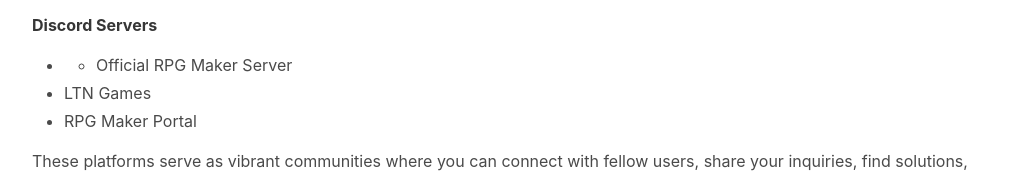
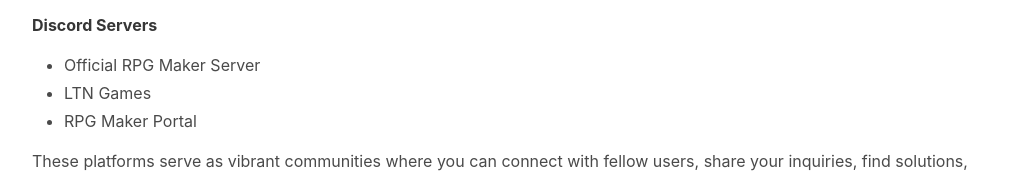
Before and after one commit to ltngames/ltngames.github.io, an Eleventy site: page src/support.md in a window 1280 px wide. Shown: the part 1249-1425 px from the top of the page, without its empty margins (128-1147 px from the left). Built offline with nearby package versions, Linux system fonts and the light colour scheme; Eleventy itself is replaced by a stand-in of ours; files that its build step writes are made by us from their sources; what cheerio would draw is missing.

Commit message:
fix minor formatting issue in support

```diff
--- a/src/support.md
+++ b/src/support.md
@@ -37,7 +37,7 @@
 * RPG Maker Central
 
 __Discord Servers__
-* * Official RPG Maker Server
+* Official RPG Maker Server
 * LTN Games
 * RPG Maker Portal
 
```
